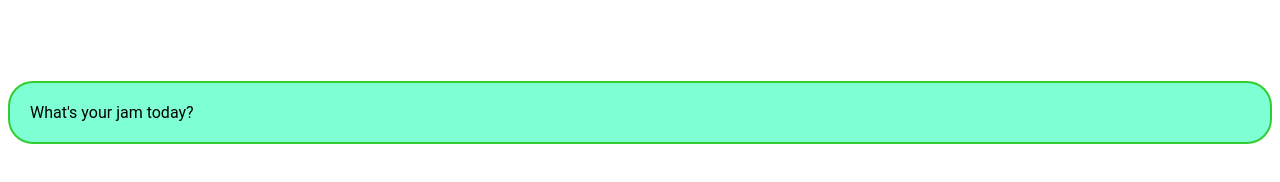
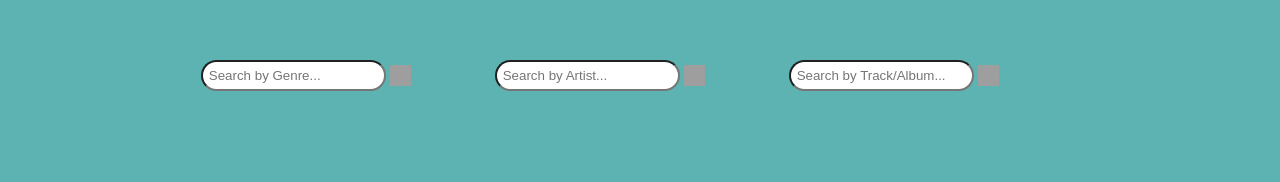
Before and after one commit to SoheilRezaei/Lab3, a website: page static/index.html in a window 1280 px wide. Drawn offline with Linux system fonts and the light colour scheme; grey boxes are pictures that could not be loaded.

Commit message:
added the Search by Genre Requester in javascript

```diff
--- a/static/index.html
+++ b/static/index.html
@@ -3,11 +3,18 @@
     <head>
         <meta charset="utf8">
         <title>Genres of Music</title>
-        <link rel="stylesheet" href="style.css">
-        <link rel="script" href="script.js">
+        <link rel="stylesheet" href="./style.css">
+        <script  src="./script.js"></script>
     </head>
     <body>
-        <h1>Music Genres</h1>
-        <p class="intro">What's your jam today?</p>
+        <div class="divstyle">
+            <input id="genre"  class="inputstyle" placeholder=" Search by Genre...">
+            <input onclick="SearchByGenre(document.getElementById('genre').value)"   class="searchimg" type="image" src="https://www.freeiconspng.com/thumbs/search-icon-png/search-icon-png-5.png">
+            <input id="artist"  class="inputstyle"  placeholder=" Search by Artist...">
+            <input onclick="SearchByArtist((document.getElementById('artist').value));" class="searchimg" type="image" src="https://www.freeiconspng.com/thumbs/search-icon-png/search-icon-png-5.png">
+            <input id="track" class="inputstyle" placeholder=" Search by Track/Album...">
+            <input onclick="SearchByTrack((document.getElementById('track').value));" class="searchimg" type="image" src="https://www.freeiconspng.com/thumbs/search-icon-png/search-icon-png-5.png">
+            </div>
+    </div>
     </body>
 </html>
--- a/static/script.js
+++ b/static/script.js
@@ -0,0 +1,14 @@
+
+
+// Adding the Search By Genre request
+
+async function SearchByGenre(genre){
+    fetch("http://localhost:5000/Genre/" + genre)
+    .then((res) => res.json())
+    .then((data) => {
+        var i = Object.keys(data).length;
+        for(var i = 0 ; i < Object.keys(data).length ; i++ ){
+        console.log(data[i]);
+        }
+    })
+}
--- a/static/style.css
+++ b/static/style.css
@@ -1,5 +1,6 @@
 body {
     font-family: Roboto, RobotoDraft, Arial, Helvetica, sans-serif;
+    background-color: rgba(0, 134, 134, 0.637);
 }
 h1 {
     color: white;
@@ -11,3 +12,23 @@ p.intro {
     padding: 20px;
     background-color: aquamarine;
 }
+
+html{
+    zoom: 100%;
+}
+
+.divstyle{
+margin-top: 60px;
+text-align: center;
+}
+.inputstyle {
+border-radius: 20px;
+height: 25px;
+
+}
+.searchimg{
+height: 21px;
+width: 21px;
+vertical-align: middle;
+margin-right: 80px;
+}
```
